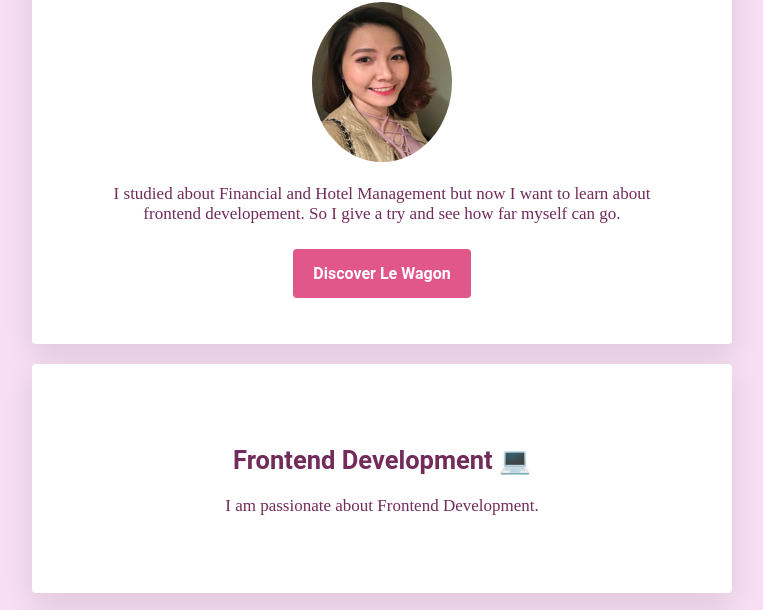
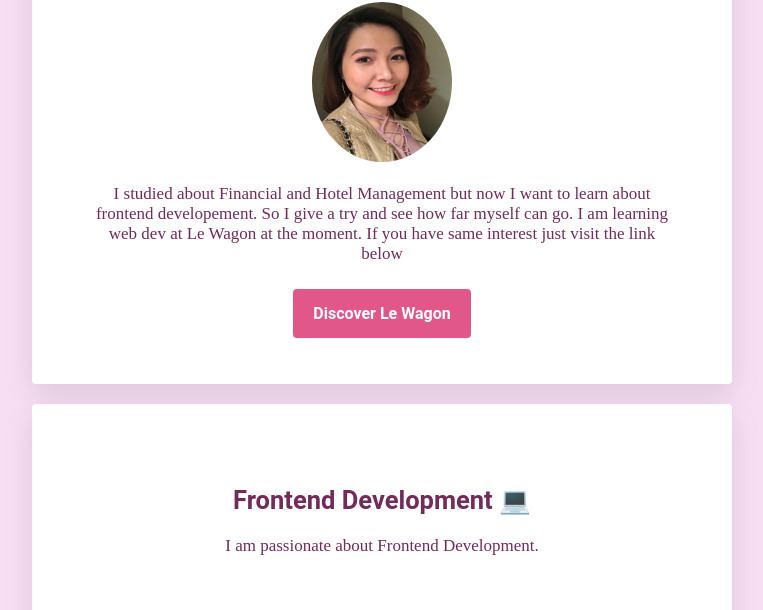
Before and after one commit to Sally868/profile, a plain HTML site: page index.html in a window 1280 px wide. Shown: the part 179-789 px from the top of the page, without its empty margins (258-1021 px from the left). Drawn offline with Linux system fonts and the light colour scheme.

Commit message:
changing

```diff
--- a/index.html
+++ b/index.html
@@ -13,7 +13,7 @@
       <div class="card-white" id="introduction">
         <h1>Hello, I'm Sally</h1>
         <img src="images/sallu.jpg" class="img-circle" alt="Sally's picture">
-        <p>I studied about Financial and Hotel Management but now I want to learn about frontend developement. So I give a try and see how far myself can go.</p>
+        <p>I studied about Financial and Hotel Management but now I want to learn about frontend developement. So I give a try and see how far myself can go. I am learning web dev at Le Wagon at the moment. If you have same interest just visit the link below</p>
         <a href="#" class="btn-pink">Discover Le Wagon</a>
       </div>
       <div class="card-white">
```
